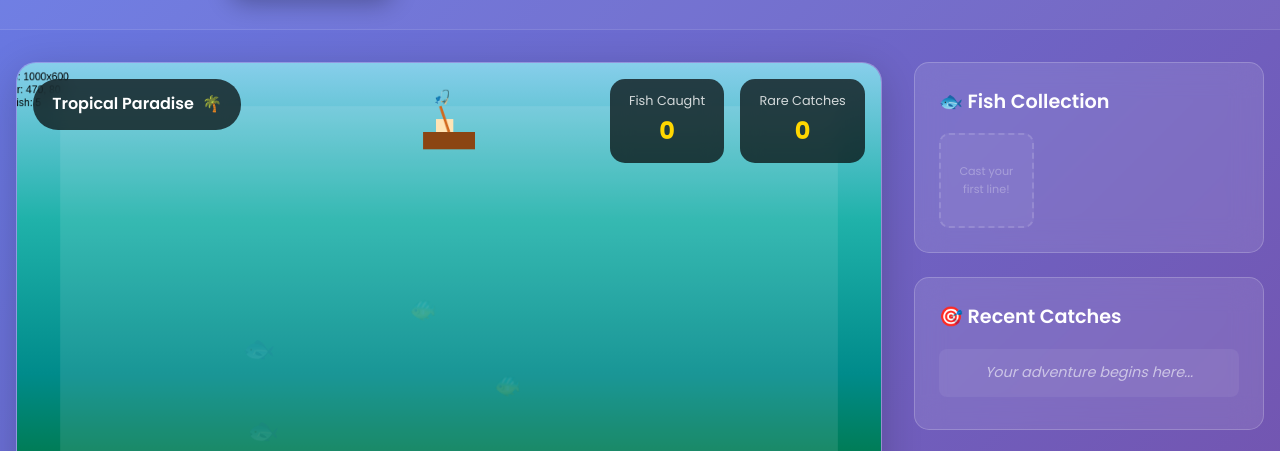
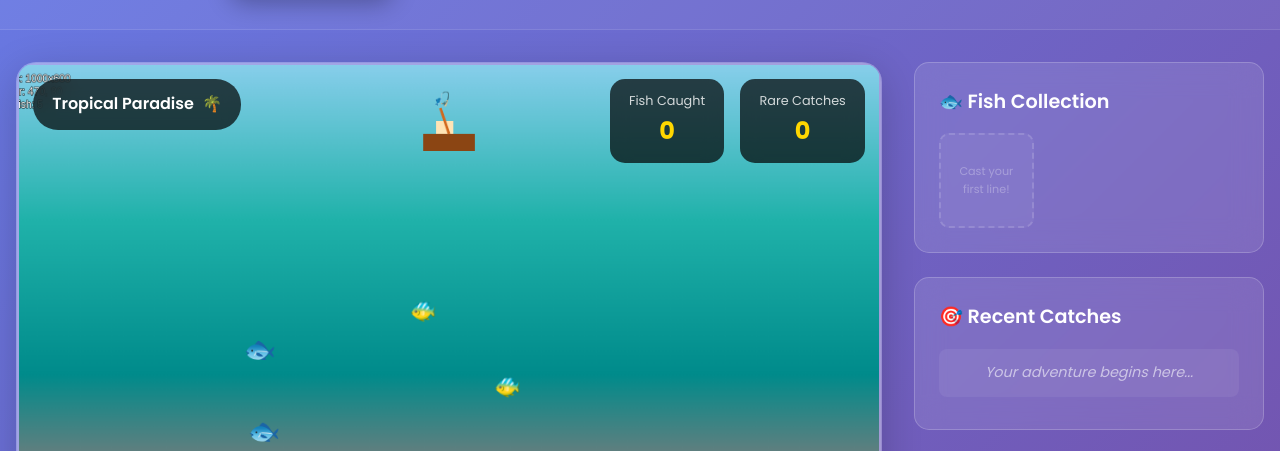
Before and after one commit to jwarm69/fishing-simulator, a plain HTML site: page index.html in a window 1280 px wide. Shown: the part 314-765 px from the top of the page. Drawn offline with Linux system fonts and the light colour scheme.

Commit message:
🎯 FIX: Canvas rendering - remove CSS conflicts
CRITICAL FIX for gameplay visibility:
- Remove CSS width: 100% that was scaling canvas incorrectly
- Remove CSS backgrounds that were covering canvas drawings
- Draw realm backgrounds directly on canvas with JavaScript
- Fix coordinate system conflicts between CSS and canvas
- Add proper debug text with stroke outline for visibility

This should finally show the actual gameplay!

```diff
--- a/script.js
+++ b/script.js
@@ -284,9 +284,6 @@ function switchRealm(newRealm) {
     currentRealmName.textContent = realmData.name;
     currentRealmIcon.textContent = realmData.icon;
 
-    // Update canvas background
-    canvas.className = realmData.background;
-
     // Update active button
     realmButtons.forEach(btn => btn.classList.remove('active'));
     document.querySelector(`[data-realm="${newRealm}"]`).classList.add('active');
@@ -438,6 +435,26 @@ function checkCollision() {
 // =====================================
 // DRAWING FUNCTIONS
 // =====================================
+
+function drawRealmBackground() {
+    const realmColors = {
+        tropical: ['#87CEEB', '#20B2AA', '#008B8B', '#FF6B6B'],
+        arctic: ['#E6F3FF', '#B8E6FF', '#7DD3FC', '#0EA5E9'],
+        space: ['#0F0F23', '#1a1a2e', '#16213e', '#0f3460'],
+        forest: ['#228B22', '#32CD32', '#006400', '#2F4F2F'],
+        ocean: ['#191970', '#000080', '#00008B', '#000000']
+    };
+
+    const colors = realmColors[currentRealm];
+    const gradient = ctx.createLinearGradient(0, 0, 0, canvas.height);
+    gradient.addColorStop(0, colors[0]);
+    gradient.addColorStop(0.3, colors[1]);
+    gradient.addColorStop(0.6, colors[2]);
+    gradient.addColorStop(1, colors[3]);
+
+    ctx.fillStyle = gradient;
+    ctx.fillRect(0, 0, canvas.width, canvas.height);
+}
 
 function drawPlayer() {
     // Draw simple boat/fisher
@@ -680,9 +697,8 @@ function drawGame() {
     // Clear canvas
     ctx.clearRect(0, 0, canvas.width, canvas.height);
 
-    // Test drawing - simple background elements
-    ctx.fillStyle = 'rgba(255, 255, 255, 0.1)';
-    ctx.fillRect(50, 50, canvas.width - 100, canvas.height - 100);
+    // Draw realm background
+    drawRealmBackground();
 
     // Draw game elements
     drawFish();
@@ -691,10 +707,15 @@ function drawGame() {
     drawHookedFish();
 
     // Draw debug info
-    ctx.fillStyle = '#000';
+    ctx.fillStyle = '#fff';
     ctx.font = '12px Arial';
+    ctx.strokeStyle = '#000';
+    ctx.lineWidth = 1;
+    ctx.strokeText(`Canvas: ${canvas.width}x${canvas.height}`, 10, 20);
     ctx.fillText(`Canvas: ${canvas.width}x${canvas.height}`, 10, 20);
+    ctx.strokeText(`Player: ${Math.round(player.x)}, ${player.y}`, 10, 35);
     ctx.fillText(`Player: ${Math.round(player.x)}, ${player.y}`, 10, 35);
+    ctx.strokeText(`Fish: ${fish.length}`, 10, 50);
     ctx.fillText(`Fish: ${fish.length}`, 10, 50);
 }
 
--- a/style.css
+++ b/style.css
@@ -110,32 +110,13 @@ body {
 
 #game-canvas {
     display: block;
-    width: 100%;
+    max-width: 100%;
     height: auto;
-    background: linear-gradient(180deg, #87CEEB 0%, #20B2AA 30%, #008B8B  60%, #006400 100%);
-    transition: background 0.5s ease;
+    border: 2px solid rgba(255, 255, 255, 0.3);
+    border-radius: 10px;
 }
 
-/* Canvas Realm Backgrounds */
-#game-canvas.tropical {
-    background: linear-gradient(180deg, #87CEEB 0%, #20B2AA 30%, #008B8B 60%, #FF6B6B 100%);
-}
-
-#game-canvas.arctic {
-    background: linear-gradient(180deg, #E6F3FF 0%, #B8E6FF 30%, #7DD3FC 60%, #0EA5E9 100%);
-}
-
-#game-canvas.space {
-    background: linear-gradient(180deg, #0F0F23 0%, #1a1a2e 30%, #16213e 60%, #0f3460 100%);
-}
-
-#game-canvas.forest {
-    background: linear-gradient(180deg, #228B22 0%, #32CD32 30%, #006400 60%, #2F4F2F 100%);
-}
-
-#game-canvas.ocean {
-    background: linear-gradient(180deg, #191970 0%, #000080 30%, #00008B 60%, #000000 100%);
-}
+/* Canvas backgrounds now drawn by JavaScript instead of CSS */
 
 /* Game Overlay UI */
 .game-overlay {
```
